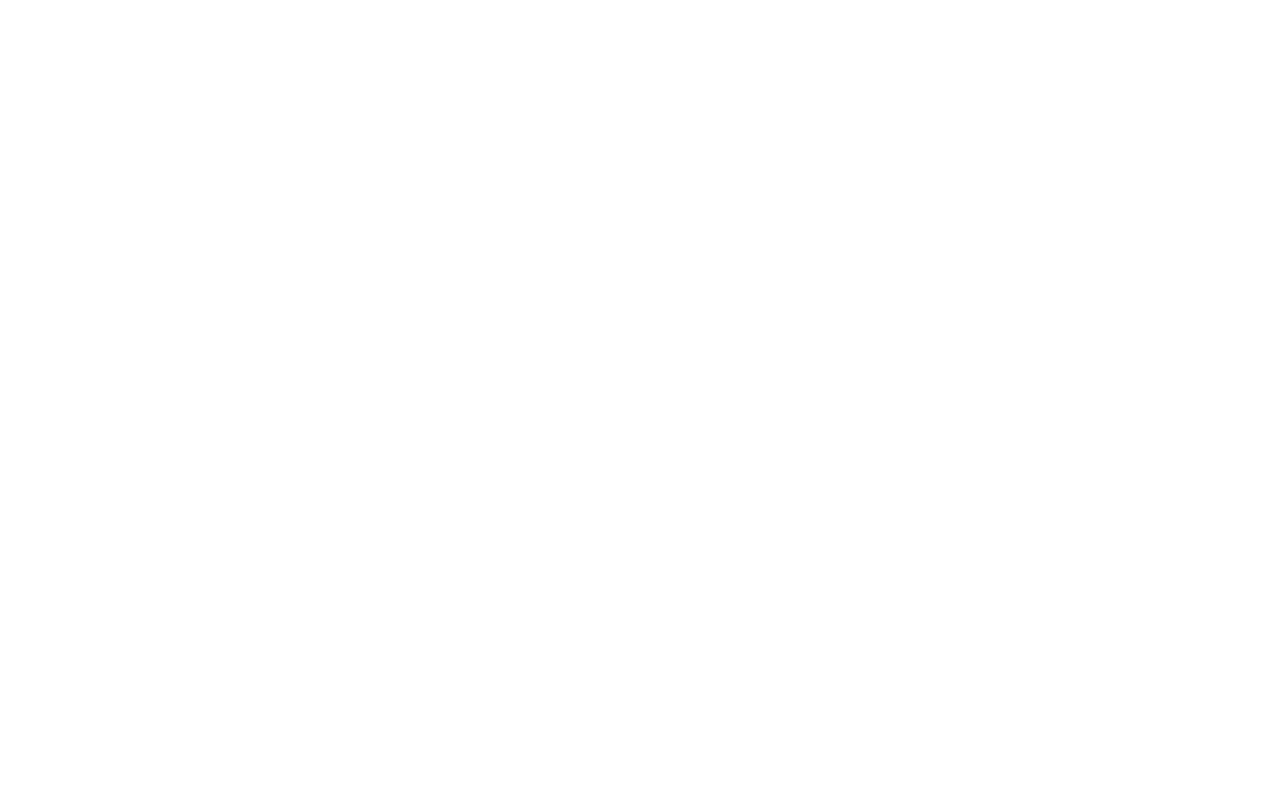
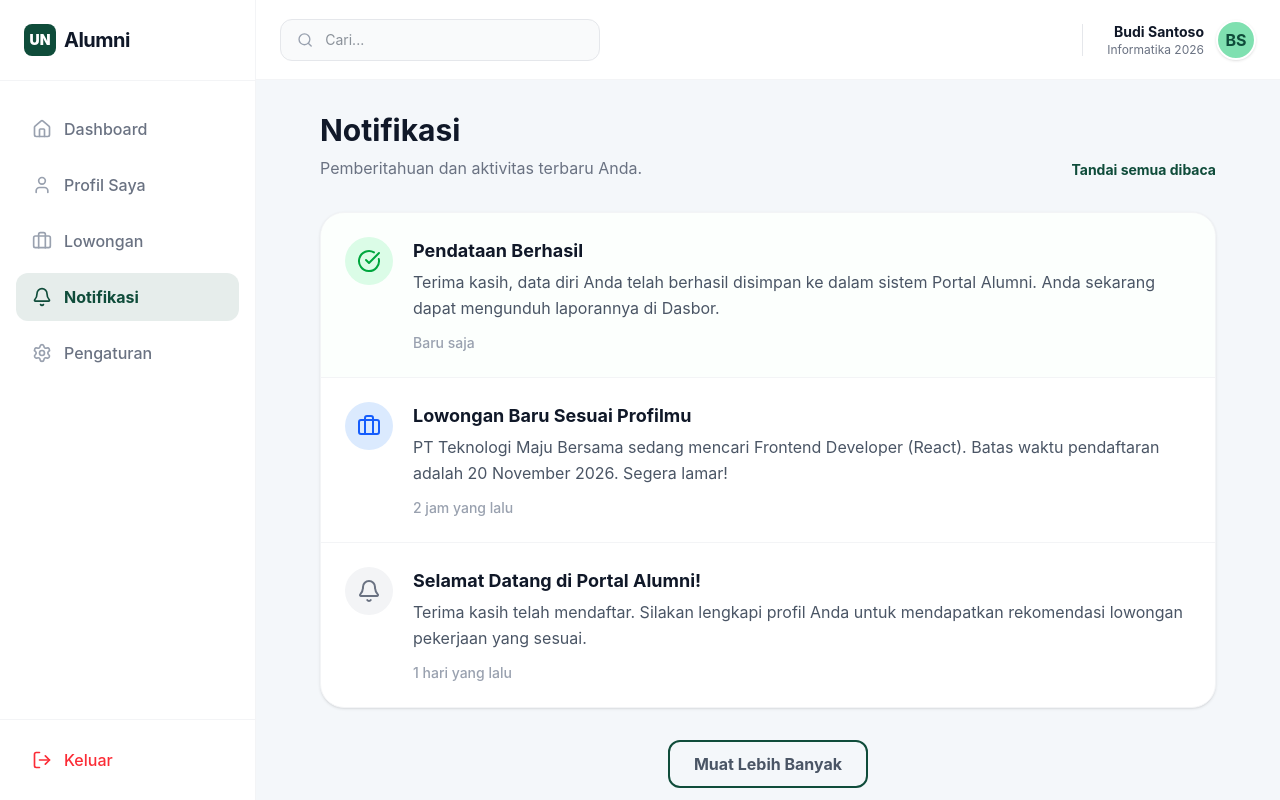
Before and after one commit to nurferdiansyah/Frontend_alumni, a React (Vite) app: page /dashboard/notifikasi in a window 1280 px wide. Before the commit this address had no page. Built offline with nearby package versions, Linux system fonts and the light colour scheme.

Commit message:
feat: penyesuian tata letak notivikasinya dan pengesuaian pengaturannya

```diff
--- a/src/App.jsx
+++ b/src/App.jsx
@@ -14,6 +14,8 @@ import { Dashboard } from './pages/student/Dashboard';
 import { ProfilSaya } from './pages/student/ProfilSaya';
 import { Lowongan } from './pages/student/Lowongan';
 import { DetailLowongan as StudentDetailLowongan } from './pages/student/DetailLowongan';
+import { Pengaturan } from './pages/student/Pengaturan';
+import { Notifikasi } from './pages/student/Notifikasi';
 
 function ScrollToTop() {
   const { pathname } = useLocation();
@@ -44,6 +46,8 @@ function App() {
         <Route path="/profil-saya" element={<ProfilSaya />} />
         <Route path="/dashboard/lowongan" element={<Lowongan />} />
         <Route path="/dashboard/lowongan/:id" element={<StudentDetailLowongan />} />
+        <Route path="/dashboard/notifikasi" element={<Notifikasi />} />
+        <Route path="/dashboard/pengaturan" element={<Pengaturan />} />
       </Routes>
     </Router>
   );
--- a/src/components/StudentLayout.jsx
+++ b/src/components/StudentLayout.jsx
@@ -1,6 +1,6 @@
 import React, { useState } from 'react';
 import { Link, useNavigate, useLocation } from 'react-router-dom';
-import { Home, User, Briefcase, Settings, LogOut, Menu, X, Search, Bell } from 'lucide-react';
+import { Home, User, Briefcase, Settings, LogOut, Menu, X, Search, Bell, CheckCircle } from 'lucide-react';
 
 export function StudentLayout({ children }) {
   const [isSidebarOpen, setSidebarOpen] = useState(false);
@@ -11,7 +11,8 @@ export function StudentLayout({ children }) {
     { name: 'Dashboard', icon: Home, path: '/dashboard' },
     { name: 'Profil Saya', icon: User, path: '/profil-saya' },
     { name: 'Lowongan', icon: Briefcase, path: '/dashboard/lowongan' },
-    { name: 'Pengaturan', icon: Settings, path: '#' },
+    { name: 'Notifikasi', icon: Bell, path: '/dashboard/notifikasi' },
+    { name: 'Pengaturan', icon: Settings, path: '/dashboard/pengaturan' },
   ];
 
   const handleLogout = () => navigate('/login');
@@ -61,12 +62,8 @@ export function StudentLayout({ children }) {
               <input type="text" placeholder="Cari..." className="bg-transparent border-none outline-none w-full text-sm" />
             </div>
           </div>
-          <div className="flex items-center gap-4">
-            <button className="relative p-2 text-gray-400 hover:text-[#0F4C3A] transition-colors rounded-full hover:bg-gray-100">
-              <Bell size={20} />
-              <span className="absolute top-1 right-1 w-2.5 h-2.5 bg-red-500 rounded-full border-2 border-white"></span>
-            </button>
-            <div className="h-8 w-px bg-gray-200 mx-2"></div>
+          <div className="flex items-center gap-2 md:gap-4 relative">
+            <div className="h-8 w-px bg-gray-200 mx-1 md:mx-2"></div>
             <Link to="/profil-saya" className="flex items-center gap-3 group">
               <div className="text-right hidden sm:block">
                 <p className="text-sm font-bold text-gray-900 group-hover:text-[#0F4C3A] transition-colors">Budi Santoso</p>
--- /dev/null
+++ b/src/pages/student/Notifikasi.jsx
@@ -0,0 +1,65 @@
+import React from 'react';
+import { StudentLayout } from '../../components/StudentLayout';
+import { CheckCircle, Briefcase, Bell } from 'lucide-react';
+import { Button } from '../../components/Button';
+
+export function Notifikasi() {
+  return (
+    <StudentLayout>
+      <div className="p-6 md:p-8 min-h-full">
+        <div className="max-w-4xl mx-auto space-y-6">
+          <div className="mb-8 flex justify-between items-end">
+            <div>
+              <h1 className="text-3xl font-bold text-gray-900 mb-2">Notifikasi</h1>
+              <p className="text-gray-500">Pemberitahuan dan aktivitas terbaru Anda.</p>
+            </div>
+            <button className="text-sm font-bold text-[#0F4C3A] hover:underline">Tandai semua dibaca</button>
+          </div>
+
+          <div className="bg-white rounded-[24px] shadow-sm border border-gray-100 overflow-hidden">
+            {/* Unread Item */}
+            <div className="p-6 border-b border-gray-100 hover:bg-gray-50 transition-colors flex gap-5 bg-green-50/20 cursor-pointer">
+              <div className="w-12 h-12 rounded-full bg-green-100 flex items-center justify-center flex-shrink-0 text-green-600">
+                <CheckCircle size={24} />
+              </div>
+              <div>
+                <p className="text-lg text-gray-900 font-bold mb-1">Pendataan Berhasil</p>
+                <p className="text-gray-600 leading-relaxed mb-3">Terima kasih, data diri Anda telah berhasil disimpan ke dalam sistem Portal Alumni. Anda sekarang dapat mengunduh laporannya di Dasbor.</p>
+                <p className="text-sm text-gray-400 font-medium">Baru saja</p>
+              </div>
+            </div>
+
+            {/* Read Item */}
+            <div className="p-6 border-b border-gray-100 hover:bg-gray-50 transition-colors flex gap-5 cursor-pointer">
+              <div className="w-12 h-12 rounded-full bg-blue-100 flex items-center justify-center flex-shrink-0 text-blue-600">
+                <Briefcase size={24} />
+              </div>
+              <div>
+                <p className="text-lg text-gray-900 font-bold mb-1">Lowongan Baru Sesuai Profilmu</p>
+                <p className="text-gray-600 leading-relaxed mb-3">PT Teknologi Maju Bersama sedang mencari Frontend Developer (React). Batas waktu pendaftaran adalah 20 November 2026. Segera lamar!</p>
+                <p className="text-sm text-gray-400 font-medium">2 jam yang lalu</p>
+              </div>
+            </div>
+
+            {/* Read Item */}
+            <div className="p-6 hover:bg-gray-50 transition-colors flex gap-5 cursor-pointer">
+              <div className="w-12 h-12 rounded-full bg-gray-100 flex items-center justify-center flex-shrink-0 text-gray-500">
+                <Bell size={24} />
+              </div>
+              <div>
+                <p className="text-lg text-gray-900 font-bold mb-1">Selamat Datang di Portal Alumni!</p>
+                <p className="text-gray-600 leading-relaxed mb-3">Terima kasih telah mendaftar. Silakan lengkapi profil Anda untuk mendapatkan rekomendasi lowongan pekerjaan yang sesuai.</p>
+                <p className="text-sm text-gray-400 font-medium">1 hari yang lalu</p>
+              </div>
+            </div>
+
+          </div>
+
+          <div className="flex justify-center mt-8">
+             <Button variant="outline" className="font-bold text-gray-600">Muat Lebih Banyak</Button>
+          </div>
+        </div>
+      </div>
+    </StudentLayout>
+  );
+}
--- /dev/null
+++ b/src/pages/student/Pengaturan.jsx
@@ -0,0 +1,86 @@
+import React, { useState } from 'react';
+import { StudentLayout } from '../../components/StudentLayout';
+import { Button } from '../../components/Button';
+import { Bell, Lock } from 'lucide-react';
+
+export function Pengaturan() {
+  const [emailNotif, setEmailNotif] = useState(true);
+
+  return (
+    <StudentLayout>
+      <div className="p-6 md:p-8 min-h-full">
+        <div className="max-w-3xl mx-auto space-y-8">
+
+          <div>
+            <h1 className="text-3xl font-bold text-gray-900 mb-2">Pengaturan Akun</h1>
+            <p className="text-gray-500">Kelola keamanan akun dan preferensi notifikasi Anda.</p>
+          </div>
+
+          <div className="space-y-8">
+            {/* Form Keamanan */}
+            <div className="bg-white p-6 sm:p-8 rounded-[24px] shadow-sm border border-gray-100">
+              <h2 className="text-xl font-bold text-gray-900 mb-6 flex items-center gap-2">
+                <Lock size={20} className="text-[#0F4C3A]" /> Ubah Kata Sandi
+              </h2>
+
+              <form className="space-y-5" onSubmit={e => e.preventDefault()}>
+                <div>
+                  <label className="block text-sm font-bold text-gray-700 mb-2">Kata Sandi Saat Ini</label>
+                  <input
+                    type="password"
+                    className="w-full px-4 py-3 rounded-xl border border-gray-200 focus:border-[#7FE0B0] focus:ring-4 focus:ring-[#7FE0B0]/10 outline-none transition-all bg-gray-50 focus:bg-white"
+                    placeholder="Masukkan kata sandi saat ini"
+                  />
+                </div>
+                <div>
+                  <label className="block text-sm font-bold text-gray-700 mb-2">Kata Sandi Baru</label>
+                  <input
+                    type="password"
+                    className="w-full px-4 py-3 rounded-xl border border-gray-200 focus:border-[#7FE0B0] focus:ring-4 focus:ring-[#7FE0B0]/10 outline-none transition-all bg-gray-50 focus:bg-white"
+                    placeholder="Minimal 8 karakter"
+                  />
+                </div>
+                <div>
+                  <label className="block text-sm font-bold text-gray-700 mb-2">Konfirmasi Kata Sandi Baru</label>
+                  <input
+                    type="password"
+                    className="w-full px-4 py-3 rounded-xl border border-gray-200 focus:border-[#7FE0B0] focus:ring-4 focus:ring-[#7FE0B0]/10 outline-none transition-all bg-gray-50 focus:bg-white"
+                    placeholder="Ulangi kata sandi baru"
+                  />
+                </div>
+                <div className="pt-2">
+                  <Button variant="primary" className="w-full sm:w-auto px-8 bg-[#0F4C3A] hover:bg-[#0a3629]">
+                    Simpan Kata Sandi
+                  </Button>
+                </div>
+              </form>
+            </div>
+
+            {/* Form Preferensi */}
+            <div className="bg-white p-6 sm:p-8 rounded-[24px] shadow-sm border border-gray-100">
+              <h2 className="text-xl font-bold text-gray-900 mb-6 flex items-center gap-2">
+                <Bell size={20} className="text-[#0F4C3A]" /> Preferensi Notifikasi
+              </h2>
+
+              <div className="space-y-6">
+                <div className="flex items-center justify-between">
+                  <div>
+                    <h4 className="font-bold text-gray-900">Notifikasi Email</h4>
+                    <p className="text-sm text-gray-500">Terima pembaruan lowongan & info kampus via email.</p>
+                  </div>
+                  <button
+                    onClick={() => setEmailNotif(!emailNotif)}
+                    className={`w-12 h-6 rounded-full transition-colors relative flex items-center ${emailNotif ? 'bg-[#7FE0B0]' : 'bg-gray-200'}`}
+                  >
+                    <div className={`w-4 h-4 bg-white rounded-full shadow-sm transform transition-transform ${emailNotif ? 'translate-x-7' : 'translate-x-1'}`}></div>
+                  </button>
+                </div>
+              </div>
+            </div>
+
+          </div>
+        </div>
+      </div>
+    </StudentLayout>
+  );
+}
```
